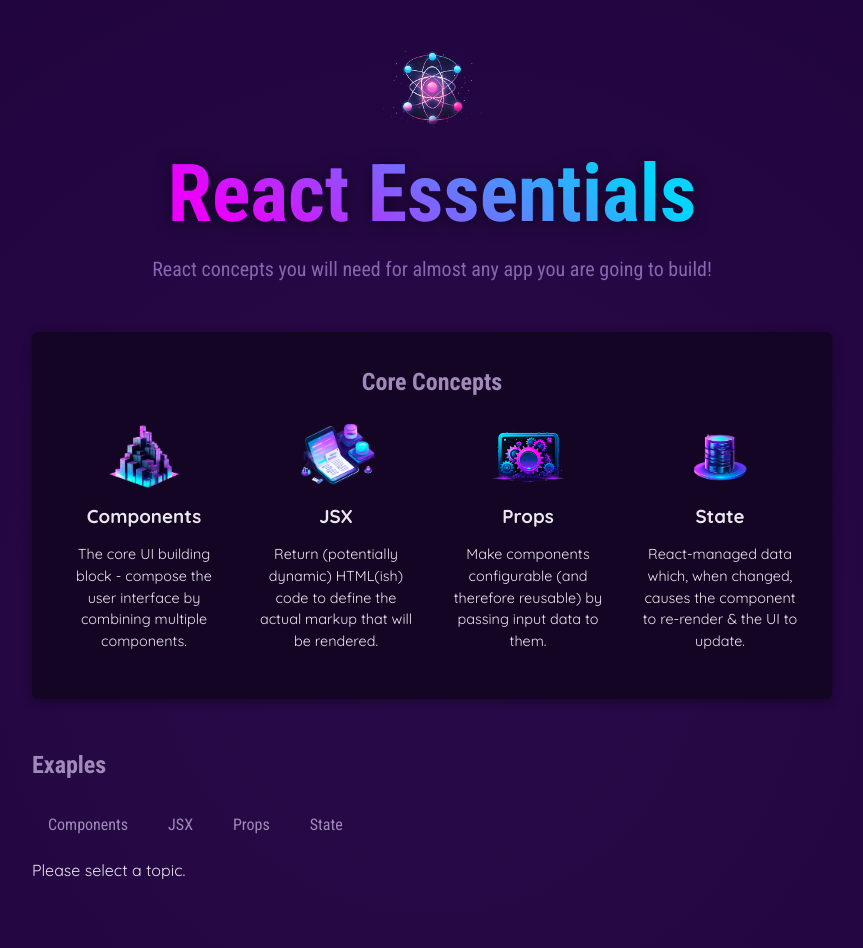
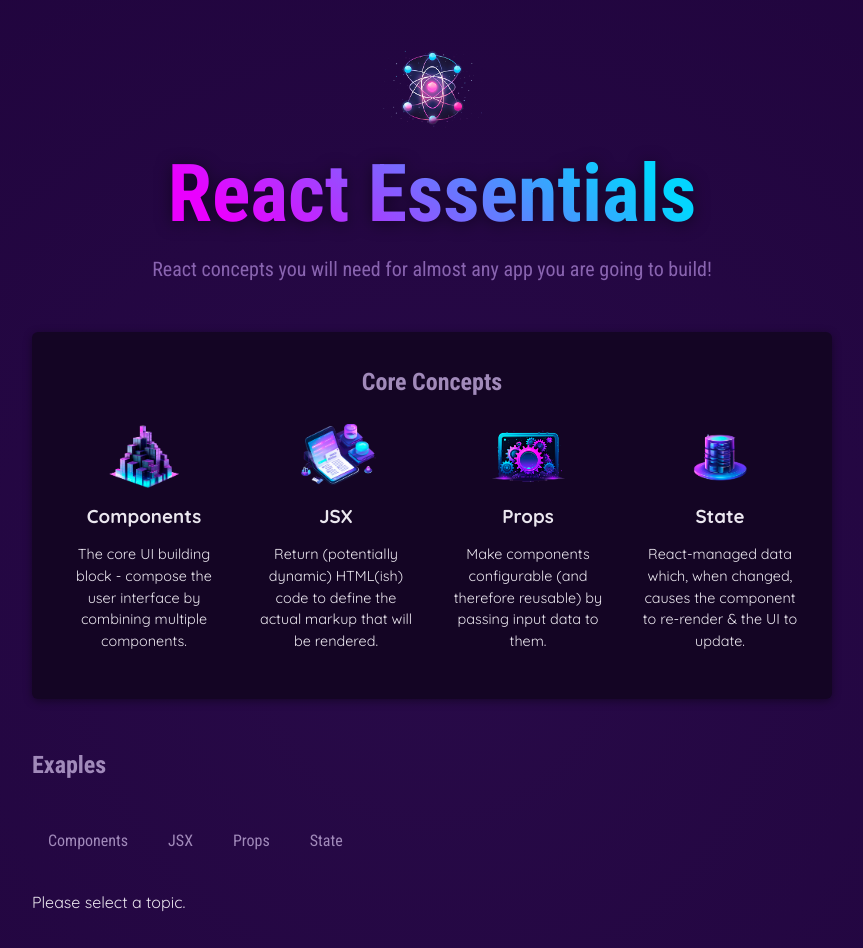
Before and after one commit to Huseinaz/react-essentials, a React (Vite) app: page / in a window 1280 px wide. Shown: the top 948 px of the page, without its empty margins (208-1071 px from the left). Built offline with nearby package versions, Linux system fonts and the light colour scheme.

Commit message:
Working with Multiple JSX Slots

```diff
--- a/src/components/Examples.jsx
+++ b/src/components/Examples.jsx
@@ -3,6 +3,7 @@
 import TabButton from './TabButton.jsx';
 import Section from './Section.jsx';
 import { EXAMPLES } from '../data.js';
+import Tabs from './Tabs.jsx';
 
 
 export default function Examples() {
@@ -32,13 +33,18 @@
 
     return (
         <Section title="Exaples" id="examples">
+        <Tabs buttons={
+          <>
             <menu>
               <TabButton isSlected={selectedTopic === "components"} onClick={() => handleSelect('components')}>Components</TabButton>
               <TabButton isSlected={selectedTopic === "jsx"} onClick={() => handleSelect('jsx')}>JSX</TabButton>
               <TabButton isSlected={selectedTopic === "props"} onClick={() => handleSelect('props')}>Props</TabButton>
               <TabButton isSlected={selectedTopic === "state"} onClick={() => handleSelect('state')}>State</TabButton>
             </menu>
+          </>
+        }>
           {tabContent}
+        </Tabs>
       </Section>
     )
 }
--- /dev/null
+++ b/src/components/Tabs.jsx
@@ -0,0 +1,10 @@
+export default function Tabs ({ children, buttons }) {
+    return (
+        <>
+            <menu>
+                {buttons}
+            </menu>
+            {children}
+        </>
+    )
+}
```
Lines whose indentation alone changed are shown as unchanged.
